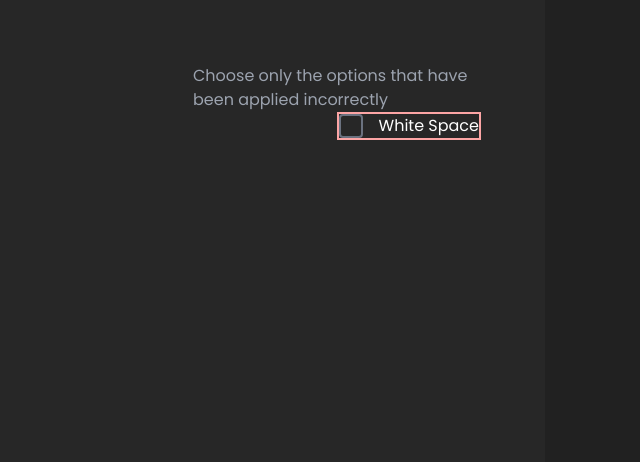
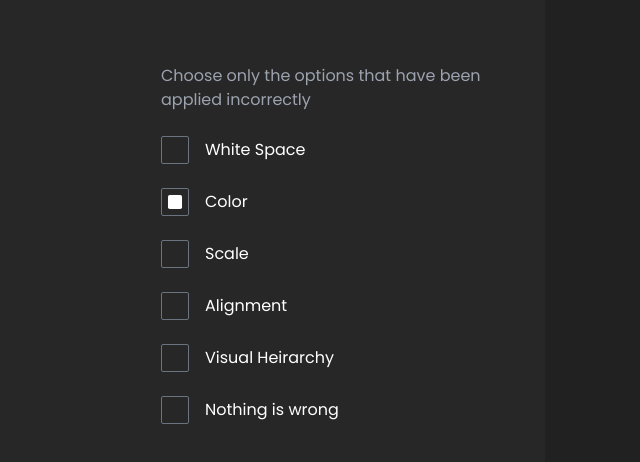
Before and after one commit to KrishnaDhingra/micro-animations, a React (Create React App) app: page / in a window 1280 px wide. Shown: the top 462 px of the page, without its empty margins (95-735 px from the left). Built offline with nearby package versions, Linux system fonts and the light colour scheme.

Commit message:
Basic animation of the left container done

```diff
--- a/src/App.js
+++ b/src/App.js
@@ -5,13 +5,51 @@ import styled from 'styled-components'
 
 function App() {
 
+  let distance = 52
+
+  const animation = {
+    hidden:{
+      y:0,
+      scale: 1
+    },
+    visible:{
+      y:[0, 0, 0, 0, distance, distance, distance, distance, distance*2, distance*2, distance*2, distance*2, 0],
+      scale: [1, 1, 0.6, 1, 1, 1, 1, 0.6, 1, 1, 1, 1, 0.6, 1, 1],
+      transition: {
+        duration: 12
+      }
+    }
+  }
+
   return (
     <div className="container flex w-full h-screen">
-      <div className="left_container flex flex-col justify-start items-end w-1/2 h-full bg-blue-300 p-16">
-        <span className="text-gray-400 text-md font-normal w-72 gap-6">Choose only the options that have been applied incorrectly</span>
-        <div className="inner_container flex justify-start items-center gap-4 border-2 border-red-300">
-          <div className="h-6 w-6 rounded border-2 border-gray-500"></div>
-          <span className="text-white text-md font-normal">White Space</span>
+      <div className="left_container flex flex-col justify-end gap-6 items-end w-1/2 h-full bg-blue-300 p-16">
+        <div className="flex flex-col justify-start gap-6 items-start h-full w-80">
+          <span className="text-gray-400 text-md font-normal w-full">Choose only the options that have been applied incorrectly</span>
+
+          <div className="inner_container flex justify-start items-center gap-4">
+            <div className="h-7 w-7 flex justify-center items-center rounded-sm border border-gray-500">
+              <motion.div
+                className="h-4 w-4 bg-white rounded-sm"
+                variants={animation}
+                initial="hidden"
+                animate="visible"
+              >
+              </motion.div>
+            </div>
+            <span className="text-white text-md font-normal">White Space</span>
+          </div>
+
+          {['Color', 'Scale', 'Alignment', 'Visual Heirarchy', 'Nothing is wrong'].map(element => {
+            return(
+            <div className="inner_container flex justify-start items-center gap-4">
+              <div className="h-7 w-7 rounded-sm border border-gray-500"></div>
+              <span className="text-white text-md font-normal">{element}</span>
+            </div>
+            )
+          })}
+
+
         </div>
       </div>
       <div className="right_container flex flex-col justify-start w-1/2 h-full bg-gray-300 p-10">
```
